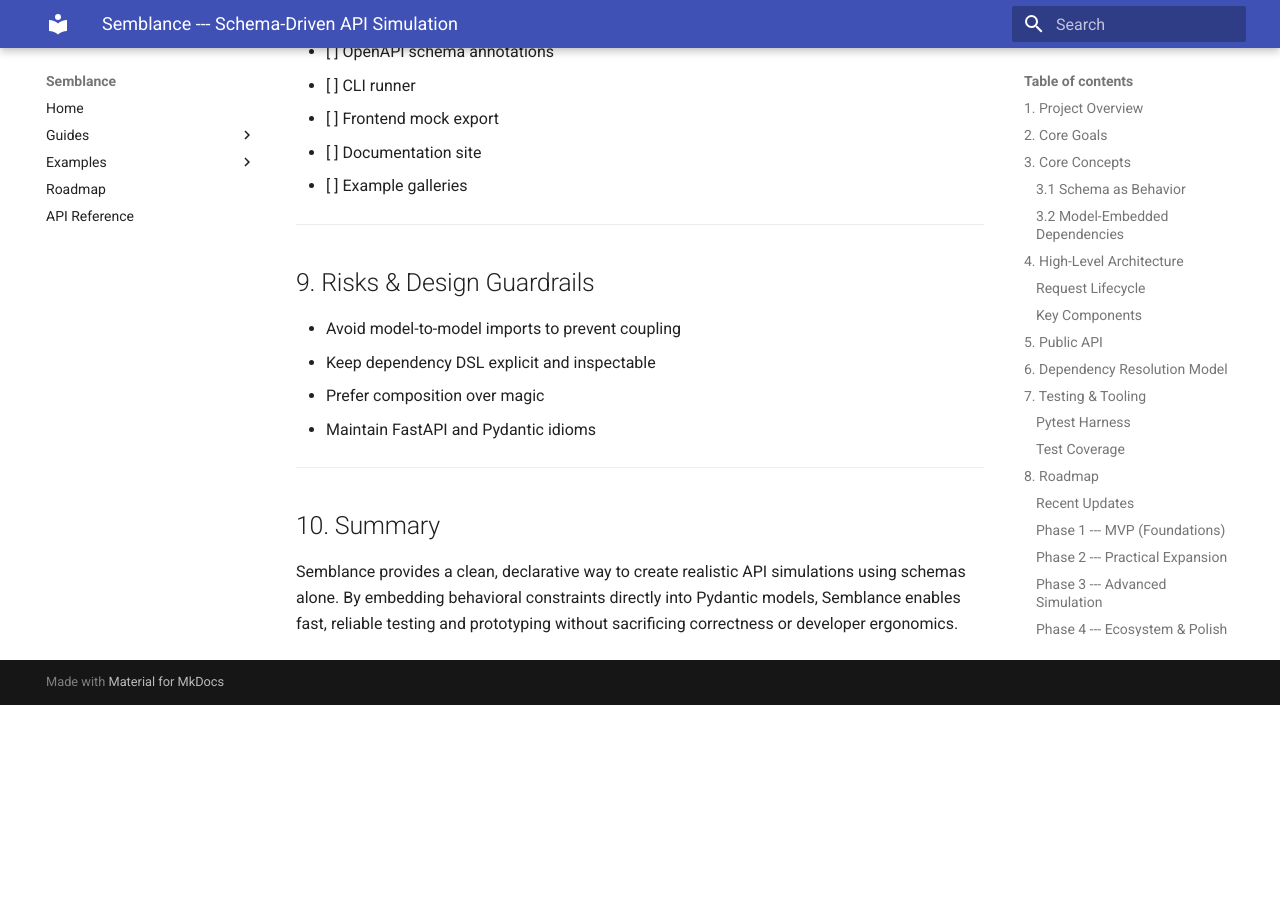
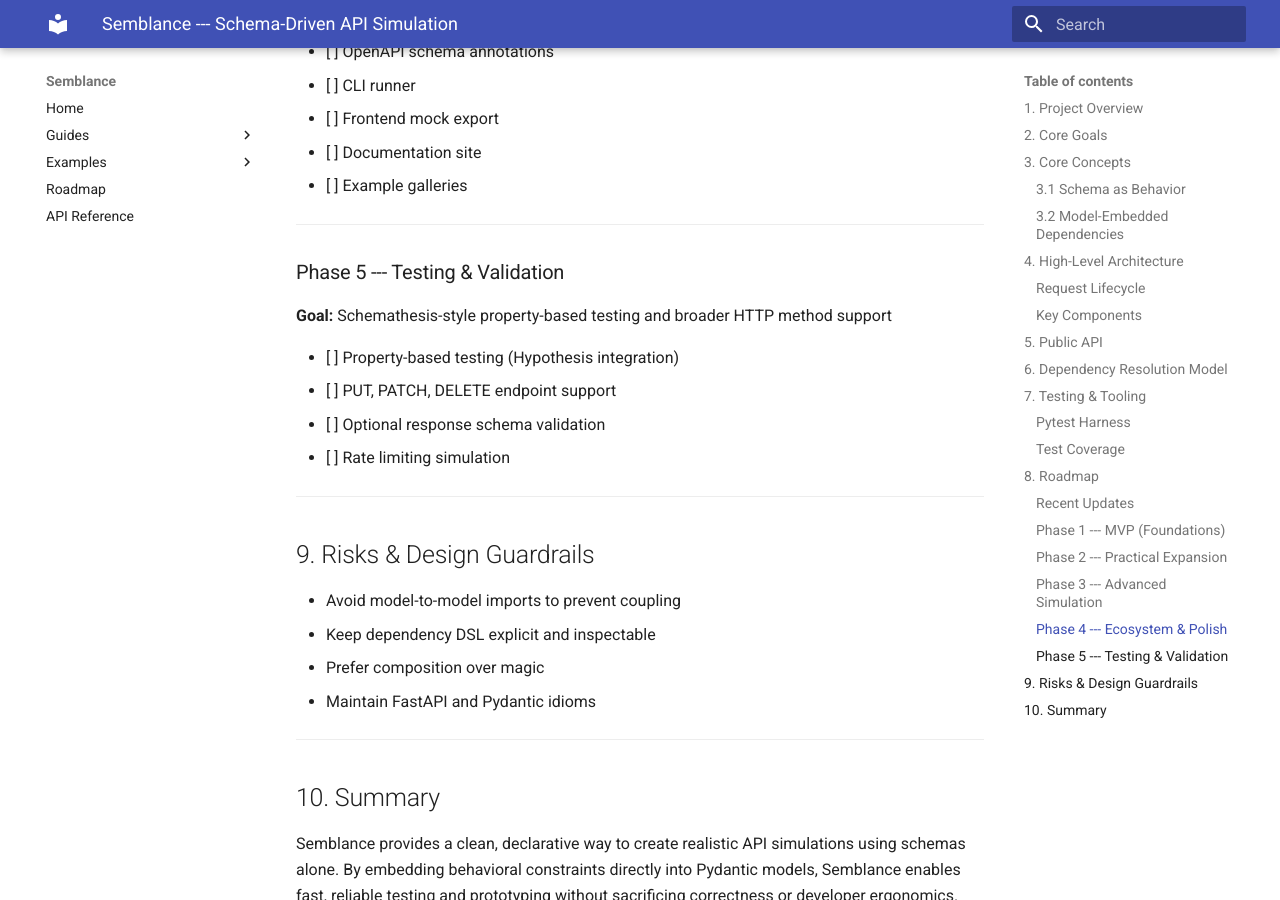
Before and after one commit to eddiethedean/semblance, an MkDocs documentation site: the page built from docs/semblance_planning_and_roadmap.md, in a window 1280 px wide and 900 px high, scrolled down 5496 px. Built offline with MkDocs 1.6.1 and Material for MkDocs 9.7.7, drawn with Linux system fonts in a browser that asks for light colours; before the commit the page ends 6201 px from its top, so only the background shows below that.

Commit message:
Add Phase 5 to roadmap: property-based testing, PUT/PATCH/DELETE, response validation, rate limiting
Co-authored-by: Cursor <cursoragent@cursor.com>

```diff
--- a/docs/semblance_planning_and_roadmap.md
+++ b/docs/semblance_planning_and_roadmap.md
@@ -233,6 +233,17 @@ Supports: - Contract testing - Snapshot testing - Frontend-backend integration t
 
 ------------------------------------------------------------------------
 
+### Phase 5 --- Testing & Validation
+
+**Goal:** Schemathesis-style property-based testing and broader HTTP method support
+
+-   [ ] Property-based testing (Hypothesis integration)
+-   [ ] PUT, PATCH, DELETE endpoint support
+-   [ ] Optional response schema validation
+-   [ ] Rate limiting simulation
+
+------------------------------------------------------------------------
+
 ## 9. Risks & Design Guardrails
 
 -   Avoid model-to-model imports to prevent coupling
```
Also changed, not shown: docs/roadmap.md (+7 -0 lines).
